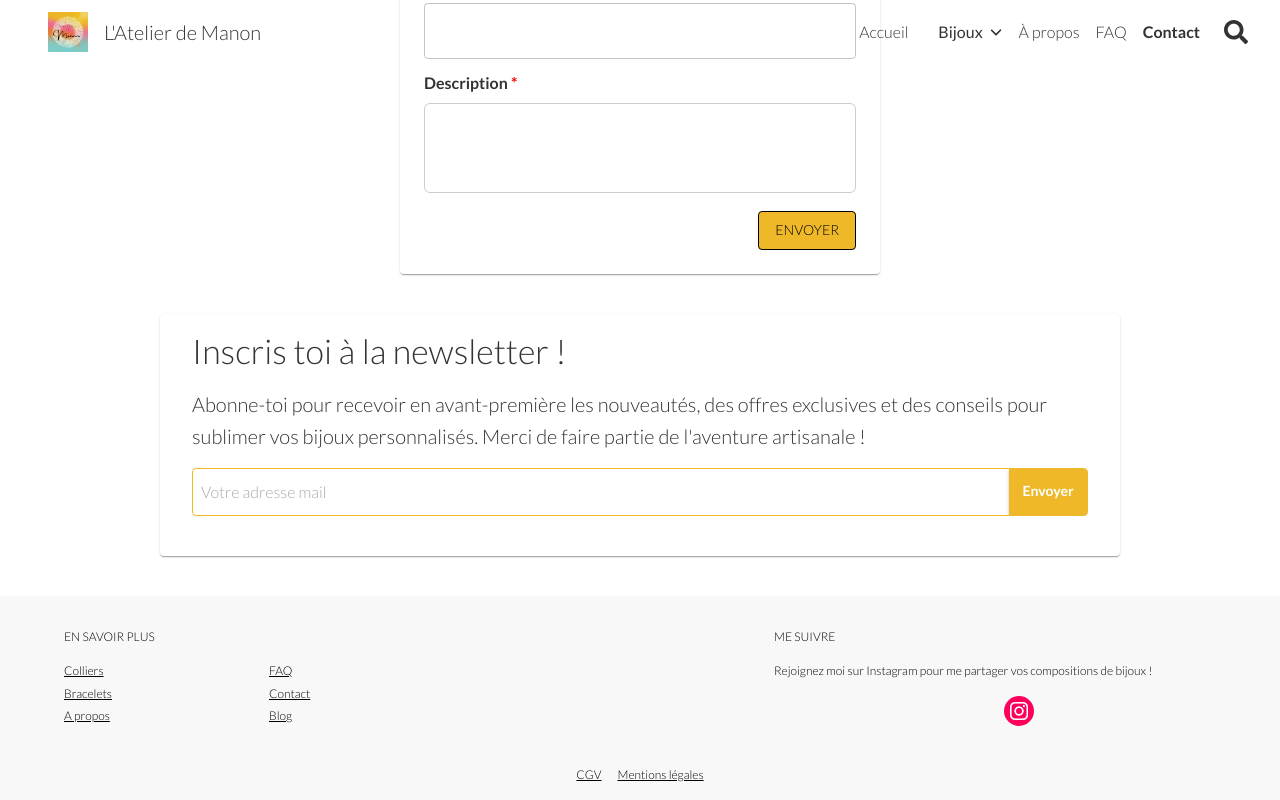
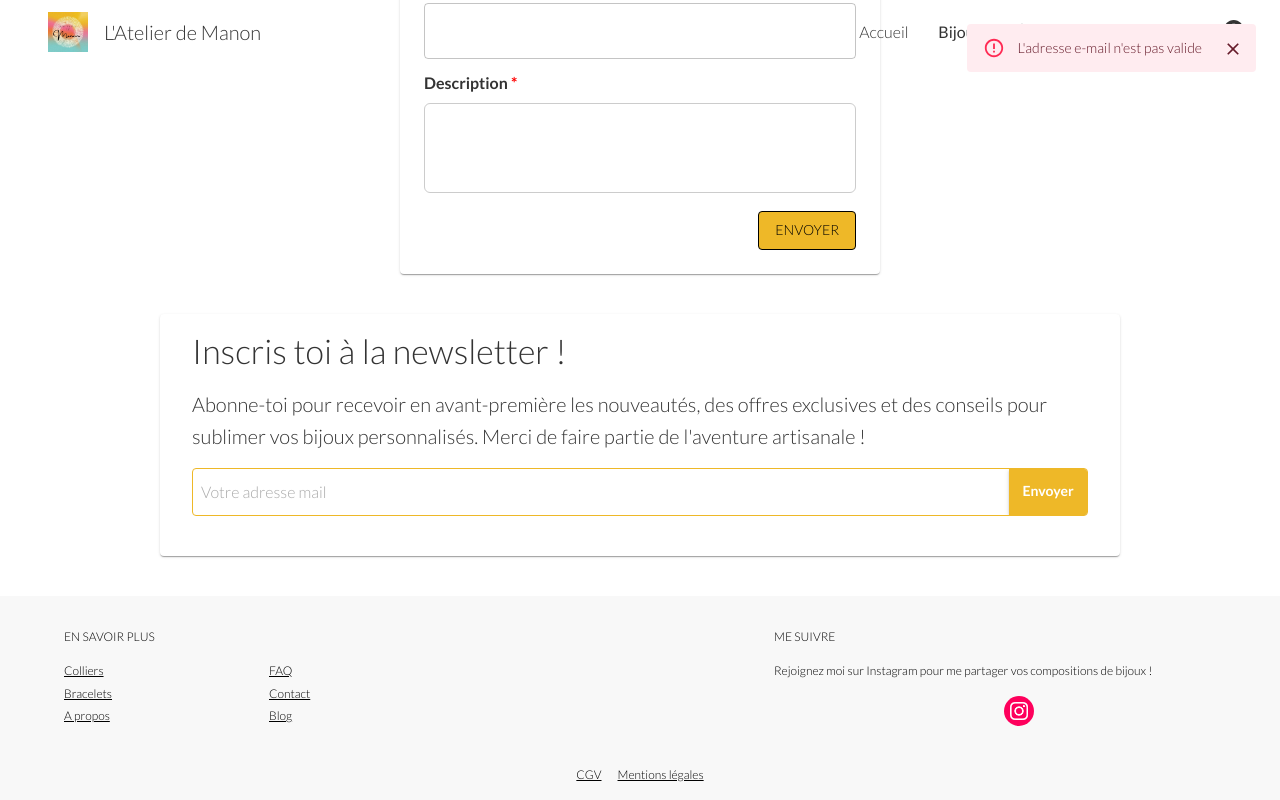
Before and after one commit to LovisCoding/atelier_manon_front, a React (Vite) app: page /contact in a window 1280 px wide. Both pictures are taken after a click on the button "Envoyer". Shown: the part 549-1349 px from the top of the page. Built offline with nearby package versions, Linux system fonts and the light colour scheme.

Commit message:
add newsletter

```diff
--- a/src/pages/Contact.jsx
+++ b/src/pages/Contact.jsx
@@ -1,12 +1,13 @@
 
 import { useTheme } from "@emotion/react";
-import { Box, Card, Typography, TextField, TextareaAutosize, Button } from "@mui/material";
+import { Box, Card, Typography, TextField, TextareaAutosize, Button, Snackbar, Alert } from "@mui/material";
 
 import { useState } from "react";
 
+import { addNewsLetter } from "../services/ContactService";
+
 function Contact() {
 
-    // TODO
     const isConnected = true;
 
     const [email, setEmail] = useState("");
@@ -20,8 +21,8 @@ function Contact() {
         console.log('contact clicked');
     }
 
-    const handleNewsletter = (email) => {
-        console.log('newsletter add clicked:',email)
+    const handleNewsletter = async (email) => {
+        await addNewsLetter(email);
     }
 
     return (
@@ -140,19 +141,33 @@ const ContactLabel = ({ textContent, required }) => {
     )
 }
 
-const NewsletterInput = ({newsletterHandler}) => {
+const NewsletterInput = ({ newsletterHandler }) => {
 
     const theme = useTheme();
 
     const emailRegex = /^[^\s@]+@[^\s@]+\.[^\s@]+$/;
     const [email, setEmail] = useState('');
 
+    const [snackbarOpen, setSnackbarOpen] = useState(false);
+    const [snackbarMessage, setSnackbarMessage] = useState('');
+
     const handler = () => {
-        if (!emailRegex.test(email)) return;
+        if (!emailRegex.test(email)) {
+            setSnackbarMessage("L'adresse e-mail n'est pas valide");
+            setSnackbarOpen(true);
+            return;
+        }
         newsletterHandler(email);
+        setEmail('');
     }
 
+    const handleSnackbarClose = (event, reason) => {
+        if (reason === 'clickaway') return;
+        setSnackbarOpen(false);
+    };
+
     return (
+        <>
             <Box
                 display="flex"
                 alignItems="center"
@@ -175,10 +190,10 @@ const NewsletterInput = ({newsletterHandler}) => {
                         padding: 0,
                         margin: '0 .5rem',
                         "& fieldset": { border: "none" },
-                    "& input" : { padding: 0}
+                        "& input": { padding: 0 }
                     }}
                     value={email}
-                onChange={e=>setEmail(e.target.value)}
+                    onChange={e => setEmail(e.target.value)}
                 />
 
                 <Button
@@ -197,6 +212,21 @@ const NewsletterInput = ({newsletterHandler}) => {
                     Envoyer
                 </Button>
             </Box>
+
+            {/* Snackbar pour afficher les messages */}
+            <Snackbar
+                open={snackbarOpen}
+                autoHideDuration={3000}
+                onClose={handleSnackbarClose}
+                anchorOrigin={{ vertical: 'top', horizontal: 'right' }}
+            >
+                <Alert onClose={handleSnackbarClose} severity="error" sx={{ width: '100%' }}>
+                    {snackbarMessage}
+                </Alert>
+            </Snackbar>
+        </>
+
+
     );
 
 }
--- /dev/null
+++ b/src/services/ContactService.js
@@ -0,0 +1,14 @@
+import axios from "axios";
+
+export const addNewsLetter = async (email) => {
+    try {
+        const data = await axios
+            .post('/api/client/account/add-newsletter' , {
+                mail : email
+            }, { headers: { 'Content-Type':'application/json' } });
+        console.log("Response :",data.data)
+    } catch (err) {
+        console.error("Une erreur est survenue : "+err);
+        return null;
+    }
+}
```
Lines whose indentation alone changed are shown as unchanged.
